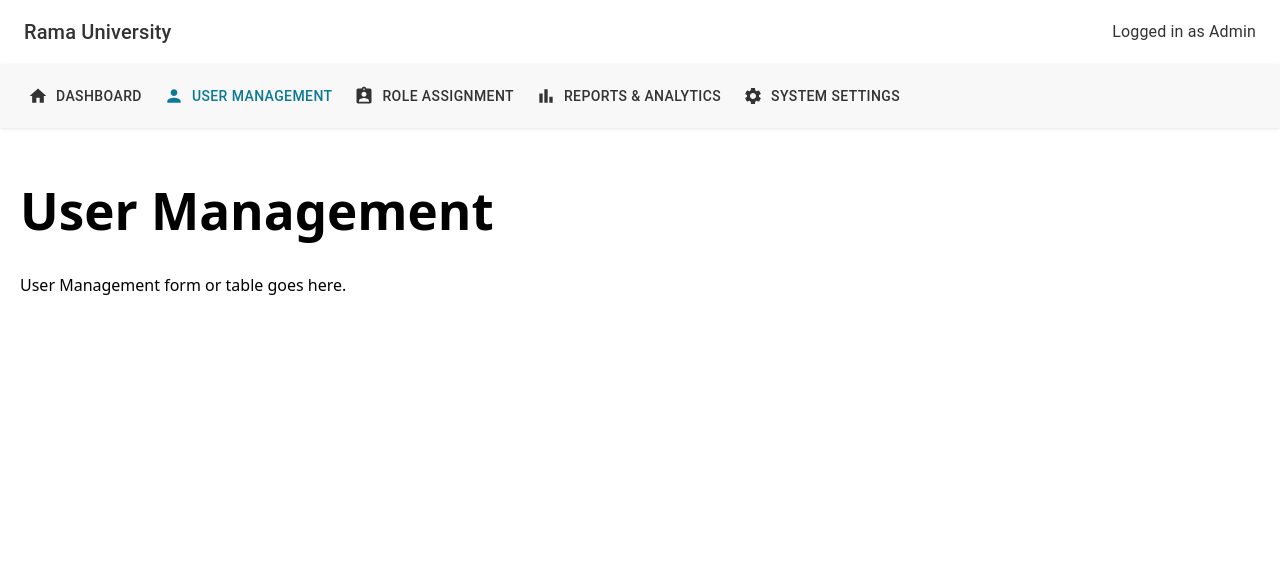
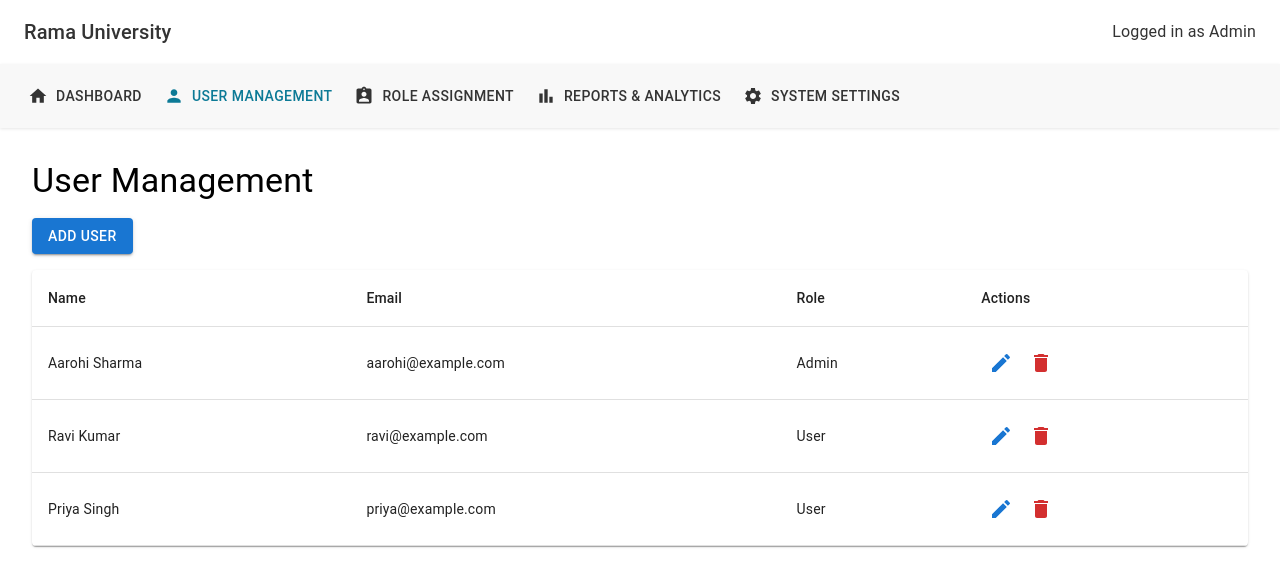
Before and after one commit to ayushanand960/PlaComm, a React (Vite) app in the folder frontend/: page /admin/user-management in a window 1280 px wide. Shown: the top 586 px of the page. Built offline with nearby package versions, Linux system fonts and the light colour scheme; no server answers; sample sign-in values are in the browser's storage.

Commit message:
usermanagement

```diff
--- a/frontend/src/pages/admin/UserManagement.jsx
+++ b/frontend/src/pages/admin/UserManagement.jsx
@@ -1,17 +1,65 @@
-// Example: UserManagement.jsx
-import React from "react";
+import React, { useState } from "react";
+import { Box, Typography, Button, Table, TableBody, TableCell, TableContainer, TableHead, TableRow, Paper, IconButton } from "@mui/material";
+import { Edit, Delete } from "@mui/icons-material";
 import AdminNavbar from "../../components/admin/AdminNavbar";
 
 const UserManagement = () => {
+  const [users, setUsers] = useState([
+    { id: 1, name: "Aarohi Sharma", email: "aarohi@example.com", role: "Admin" },
+    { id: 2, name: "Ravi Kumar", email: "ravi@example.com", role: "User" },
+    { id: 3, name: "Priya Singh", email: "priya@example.com", role: "User" },
+  ]);
+
+  const handleEdit = (id) => {
+    alert(`Edit user with ID: ${id}`);
+  };
+
+  const handleDelete = (id) => {
+    setUsers(users.filter(user => user.id !== id));
+  };
+
   return (
-  <div>
-      <AdminNavbar />
+    <>
+    <AdminNavbar />
+    <Box p={4}>
+      <Typography variant="h4" mb={2}>User Management</Typography>
+      <Button variant="contained" color="primary" sx={{ mb: 2 }}>
+        Add User
+      </Button>
 
-      <div style={{ padding: "20px" }}>
-        <h1>User Management</h1>
-        <p>User Management form or table goes here.</p>
-      </div>
-    </div>
+      <TableContainer component={Paper}>
+        <Table>
+          <TableHead>
+            <TableRow>
+              <TableCell>Name</TableCell>
+              <TableCell>Email</TableCell>
+              <TableCell>Role</TableCell>
+              <TableCell>Actions</TableCell>
+            </TableRow>
+          </TableHead>
+
+          <TableBody>
+            {users.map((user) => (
+              <TableRow key={user.id}>
+                <TableCell>{user.name}</TableCell>
+                <TableCell>{user.email}</TableCell>
+                <TableCell>{user.role}</TableCell>
+                <TableCell>
+                  <IconButton color="primary" onClick={() => handleEdit(user.id)}>
+                    <Edit />
+                  </IconButton>
+                  <IconButton color="error" onClick={() => handleDelete(user.id)}>
+                    <Delete />
+                  </IconButton>
+                </TableCell>
+              </TableRow>
+            ))}
+          </TableBody>
+
+        </Table>
+      </TableContainer>
+    </Box>
+    </>
   );
 };
 
```
